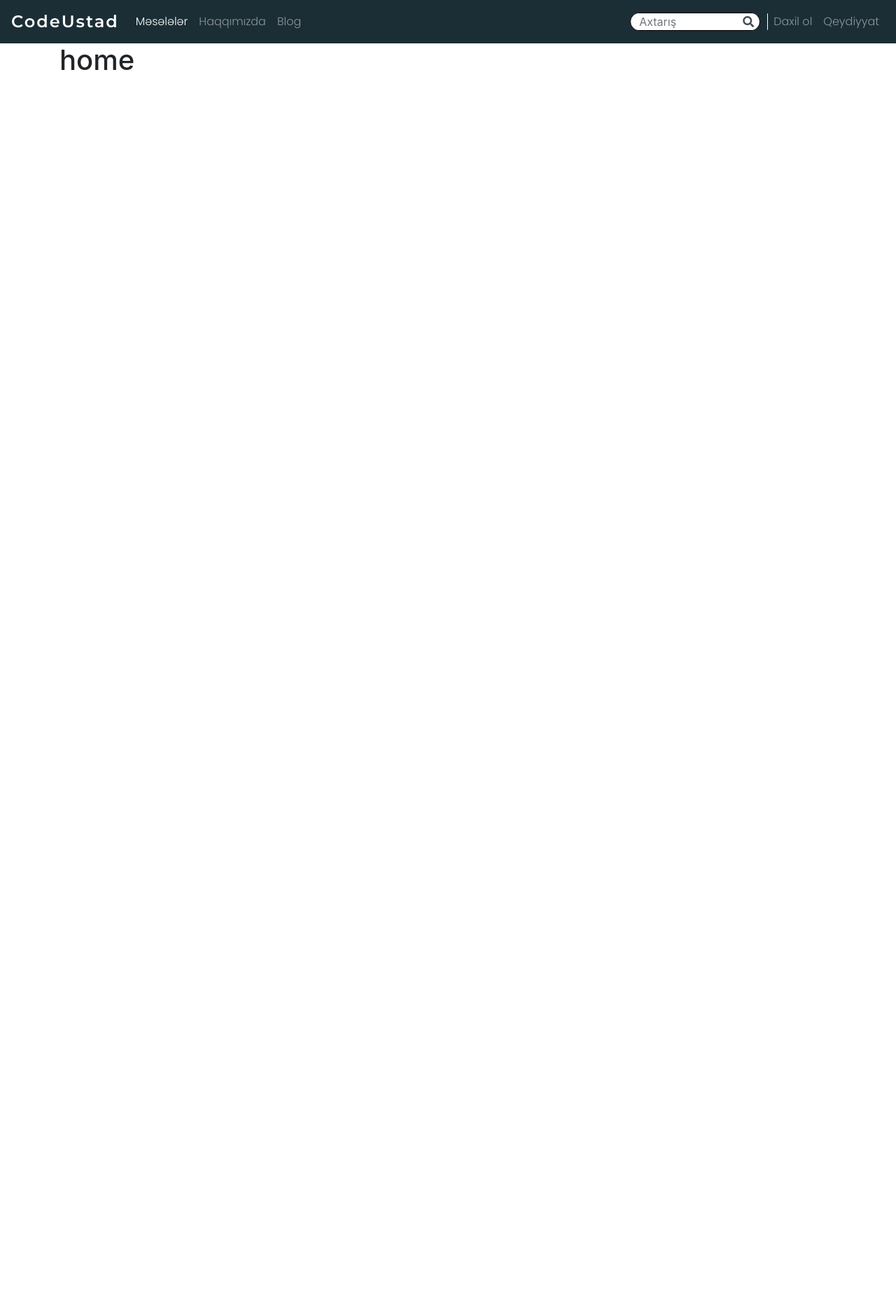
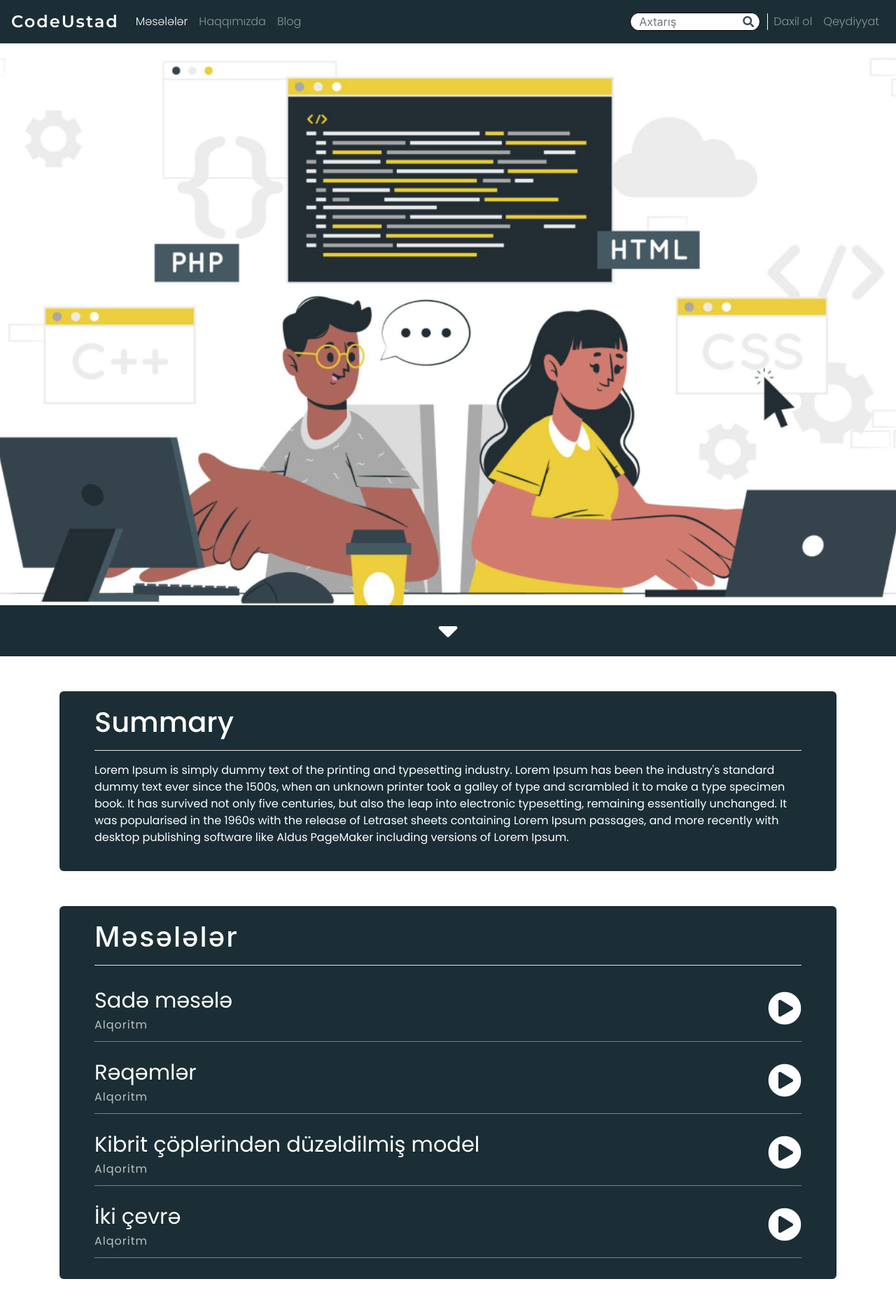
Before and after one commit to HesenIsmayilov44/Progustad, a Django app: page /home/ in a window 1280 px wide. Shown: the whole page at 70% size. Before the commit the page ends 100 px from the top, so only its background shows below. Run offline with Django 3.2, Linux system fonts and the light colour scheme; some libraries are stand-ins or nearby versions.

Commit message:
Guncellendi

```diff
--- a/Progustad/Progustad/settings.py
+++ b/Progustad/Progustad/settings.py
@@ -20,7 +20,7 @@ BASE_DIR = Path(__file__).resolve().parent.parent
 # See https://docs.djangoproject.com/en/3.1/howto/deployment/checklist/
 
 # SECURITY WARNING: keep the secret key used in production secret!
-
+SECRET_KEY = '1_g*n2)b=jfpetq&#^1#8s6l+e+q8f-%*$lb!yiju&j4srkewq'
 
 # SECURITY WARNING: don't run with debug turned on in production!
 DEBUG = True
--- a/Progustad/templates/base.html
+++ b/Progustad/templates/base.html
@@ -14,12 +14,13 @@
 
     <!-- Own css -->
     <link rel="stylesheet" href="{% static 'css/navbar.css' %}">
+    <link rel="stylesheet" href="{% static 'css/content-design.css' %}">
 
 </head>
 <body>
 
     <!-- Navbar -->
-    <nav class="navbar navbar-expand-lg navbar-dark bg-dark">
+    <nav class="navbar navbar-expand-lg navbar-dark bg-dark ">
         <a class="navbar-brand" href="#">CodeUstad</a>
         <button class="navbar-toggler" type="button" data-toggle="collapse" data-target="#navbarSupportedContent" aria-controls="navbarSupportedContent" aria-expanded="false" aria-label="Toggle navigation">
           <span class="navbar-toggler-icon"></span>
@@ -53,6 +54,9 @@
         </div>
       </nav>
 
+      <div class="navbar-place" >
+
+      </div>
 
     {% block content %}
     {% endblock %}
--- /dev/null
+++ b/Progustad/website/static/css/content-design.css
@@ -0,0 +1,94 @@
+@import url('https://fonts.googleapis.com/css2?family=Montserrat:wght@600;700&family=Poppins:wght@200;300;400;500;600;700;800&display=swap');
+
+/* Banner */
+.img-box{
+    width: 100%;
+    height: 800px;
+    /* border: 1px solid green; */
+    overflow: hidden;
+    display: flex;
+    justify-content: center;
+    align-items: center;
+
+}
+img{
+    flex-shrink: 0;
+    height: 100%;
+}
+
+
+/* Border */
+.content .border{
+    border: none !important;
+    width: 100%;
+    height: 73px;
+    background: #1b2e35;
+    display: flex;
+    justify-content: center;
+    align-items: center;
+
+}
+.content .border i{
+    transform: rotateZ(180deg) translateY(10px);
+    color: #fff;
+    font-size: 3rem;
+}
+
+
+
+/* Summary */
+.summary{
+    font-family: 'Poppins', sans-serif;
+    margin: 50px 0;
+    padding: 20px 50px;
+    border-radius: 6px;
+    background:#1b2e35;
+    color: #fff;
+}
+.summary hr{
+
+    background-color: #fff;
+}
+
+
+/* challenges */
+.challenges{
+    margin: 50px 0;
+    padding: 20px 50px;
+    border-radius: 6px;
+    background:#1b2e35;
+    color: #fff;
+}
+.challenges h1{
+    letter-spacing: 2px;
+}
+.challenges hr{
+    background: #fff;
+}
+.challenge-card{
+    /* border: 1px solid red; */
+    display: flex;
+    justify-content: space-between;
+    align-items: center;
+    margin: 10px 0;
+    border-bottom: 1px solid rgba(255,255,255,0.4);
+    padding: 10px 0;
+}
+.challenge-text{
+    /* border: 1px solid green; */
+}
+.text-title{
+    font-family: 'Poppins', sans-serif;
+    font-size: 1.9rem;
+    /* border-bottom: 1px solid #FFF; */
+}
+.text-category{
+    font-family: 'Poppins', sans-serif;
+    color: rgba(255,255,255,0.7);
+    font-weight: 600px;
+    letter-spacing: 1px;
+}
+.challenge-icon{
+    /* border: 1px solid yellow; */
+    font-size: 3rem;
+}
--- a/Progustad/website/static/css/navbar.css
+++ b/Progustad/website/static/css/navbar.css
@@ -1,7 +1,18 @@
 @import url('https://fonts.googleapis.com/css2?family=Montserrat:wght@600;700&family=Poppins:wght@200;300;400;500;600;700;800&display=swap');
 
+.navbar-place{
+    width: 100%;
+    height: 65px;
+    /* background: red; */
+}
 .navbar {
     background-color: #1b2e35!important;
+    position: fixed !important;
+    top:0;
+    left: 0;
+    width: 100%;
+    z-index: 1000;
+    border-bottom: 1px solid rgba(255, 255, 255, 1) !important;
 }
 
 .navbar .navbar-brand{
@@ -85,4 +96,5 @@
 
 .navbar  .account-ul li a{
     padding: 0;
+
 }
--- a/Progustad/website/templates/homePage.html
+++ b/Progustad/website/templates/homePage.html
@@ -1,9 +1,55 @@
 {% extends 'base.html' %}
+{% load static %}
 
     {% block content %}
+        <div class="img-box">
+            <img src="{% static 'images/home-Copy.png' %}" alt="Home Image">
+        </div>
+        <div class="content">
+            <div class="border"><i class="fas fa-sort-up"></i></i></div>
+            <div class="container">
+                <div class="summary">
+                    <h1>Summary</h1>
+                    <hr>
+                    <p>Lorem Ipsum is simply dummy text of the printing and typesetting industry. Lorem Ipsum has been the industry's standard dummy text ever since the 1500s, when an unknown printer took a galley of type and scrambled it to make a type specimen book. It has survived not only five centuries, but also the leap into electronic typesetting, remaining essentially unchanged. It was popularised in the 1960s with the release of Letraset sheets containing Lorem Ipsum passages, and more recently with desktop publishing software like Aldus PageMaker including versions of Lorem Ipsum.</p>
+                </div>
+                <div class="challenges">
+                    <h1>Məsələlər</h1>
+                    <hr>
+                    <div class="challenge-card">
+                        <div class="challenge-text">
+                            <div class="text-title">Sadə məsələ</div>
+                            <div class="text-category">Alqoritm</div>
+                        </div>
+                        <div class="challenge-icon"><i class="fas fa-play-circle"></i></div>
+                    </div>
 
-        <div class="container">
-            <h1>home</h1>
+                    <div class="challenge-card">
+                        <div class="challenge-text">
+                            <div class="text-title">Rəqəmlər</div>
+                            <div class="text-category">Alqoritm</div>
+                        </div>
+                        <div class="challenge-icon"><i class="fas fa-play-circle"></i></div>
+                    </div>
+
+                    <div class="challenge-card">
+                        <div class="challenge-text">
+                            <div class="text-title">Kibrit çöplərindən düzəldilmiş model</div>
+                            <div class="text-category">Alqoritm</div>
+                        </div>
+                        <div class="challenge-icon"><i class="fas fa-play-circle"></i></div>
+                    </div>
+
+                    <div class="challenge-card">
+                        <div class="challenge-text">
+                            <div class="text-title">İki çevrə</div>
+                            <div class="text-category">Alqoritm</div>
+                        </div>
+                        <div class="challenge-icon"><i class="fas fa-play-circle"></i></div>
+                    </div>
+                </div>
+            </div>
         </div>
 
+
     {% endblock %}
--- a/Progustad/website/views.py
+++ b/Progustad/website/views.py
@@ -3,4 +3,7 @@ from django.shortcuts import render
 # Create your views here.
 
 def home(request):
-    return render(request,'homePage.html')
+    content = {
+        'title':'HomePage'
+    }
+    return render(request,'homePage.html',content)
```
Also changed, not shown: Progustad/website/static/images/home-Copy.png (added), Progustad/website/static/images/home.png (added).
